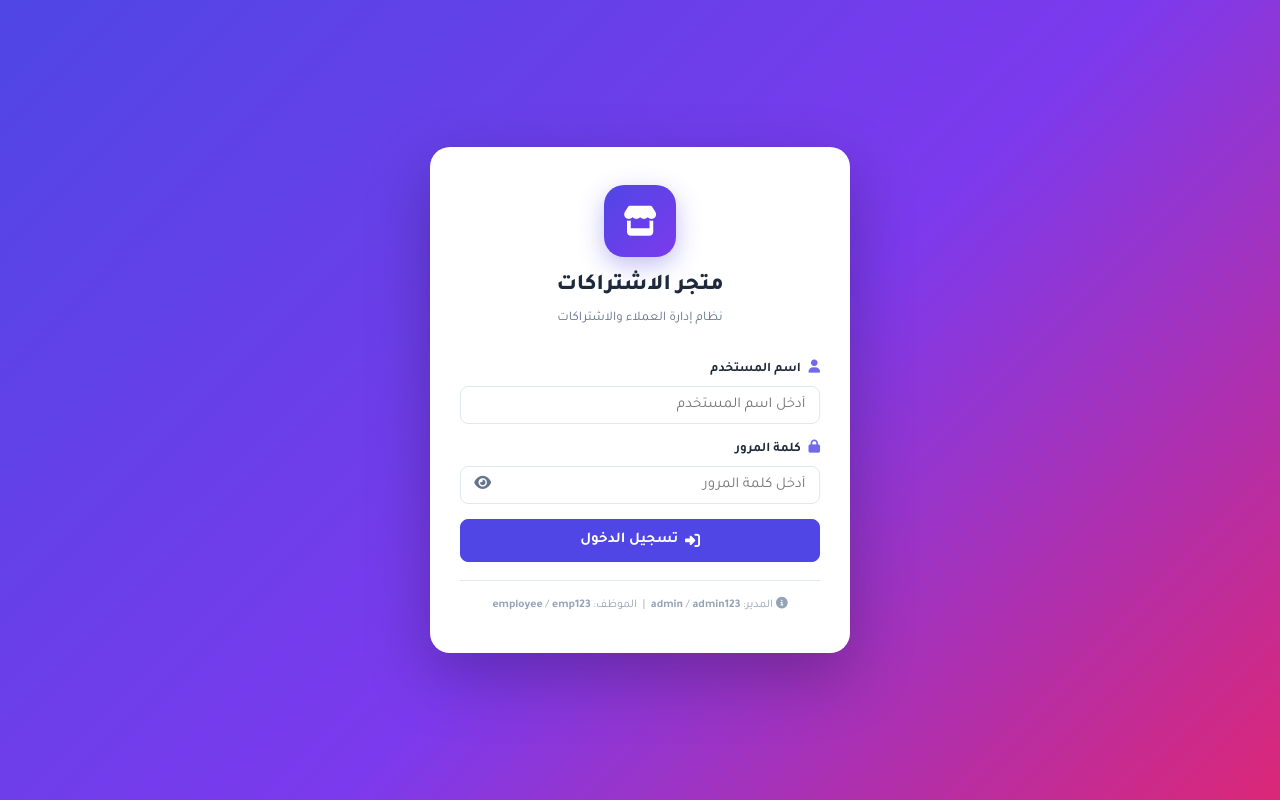
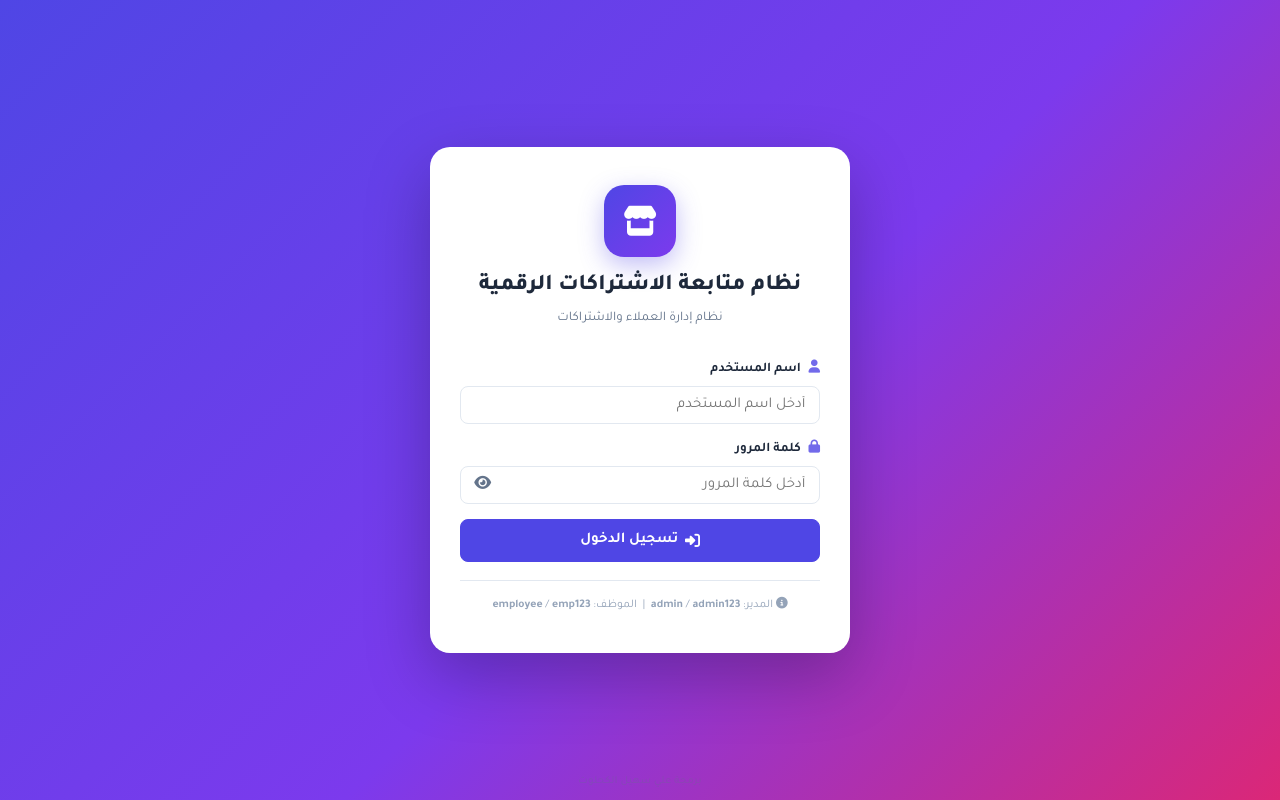
Before and after one commit to d11fy/crm_v2, a website: page public/index.html in a window 1280 px wide. Drawn offline with nearby package versions, Linux system fonts and the light colour scheme.

Commit message:
update: rename to نظام متابعة الاشتراكات الرقمية + add watermark
Co-Authored-By: Claude Sonnet 4.6 <noreply@anthropic.com>

```diff
--- a/public/css/style.css
+++ b/public/css/style.css
@@ -2137,6 +2137,21 @@ body {
   font-weight: 400;
 }
 
+/* ── العلامة المائية ── */
+.watermark {
+  position: fixed;
+  bottom: 10px;
+  left: 50%;
+  transform: translateX(-50%);
+  font-size: .72rem;
+  color: rgba(100,116,139,.35);
+  pointer-events: none;
+  user-select: none;
+  letter-spacing: .03em;
+  z-index: 999;
+  white-space: nowrap;
+}
+
 /* ── استيراد Excel ── */
 .import-guide {
   background: var(--primary-l);
--- a/public/index.html
+++ b/public/index.html
@@ -3,7 +3,7 @@
 <head>
   <meta charset="UTF-8" />
   <meta name="viewport" content="width=device-width, initial-scale=1.0" />
-  <title>نظام إدارة الاشتراكات</title>
+  <title>نظام متابعة الاشتراكات الرقمية</title>
   <link rel="preconnect" href="https://fonts.googleapis.com" />
   <link href="https://fonts.googleapis.com/css2?family=Tajawal:wght@300;400;500;700;800&display=swap" rel="stylesheet" />
   <link rel="stylesheet" href="https://cdnjs.cloudflare.com/ajax/libs/font-awesome/6.5.1/css/all.min.css" />
@@ -21,7 +21,7 @@
   <div class="login-card">
     <div class="login-logo">
       <div class="login-icon"><i class="fas fa-store"></i></div>
-      <h1>متجر الاشتراكات</h1>
+      <h1>نظام متابعة الاشتراكات الرقمية</h1>
       <p>نظام إدارة العملاء والاشتراكات</p>
     </div>
     <form id="loginForm" autocomplete="off" novalidate>
@@ -63,7 +63,7 @@
   <aside id="sidebar" class="sidebar">
     <div class="sidebar-brand">
       <i class="fas fa-store"></i>
-      <span>متجر الاشتراكات</span>
+      <span>نظام متابعة الاشتراكات الرقمية</span>
     </div>
 
     <div class="sidebar-user">
@@ -1023,6 +1023,9 @@
 ═══════════════════════════════════════════════════ -->
 <div id="toast" class="toast"></div>
 
+<!-- علامة مائية -->
+<div class="watermark">برمجة علي سهيل الكحلوت</div>
+
 
 <!-- ═══════════════════════════════════════════════
      Scripts
```
